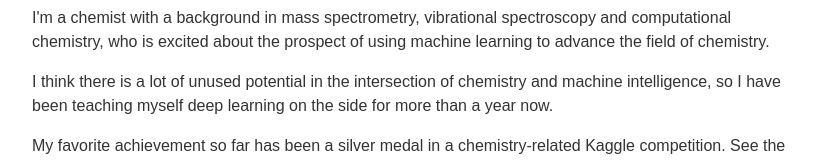
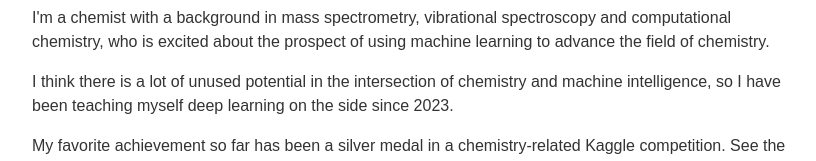
Before and after one commit to frenio/frenio.github.io, a plain HTML site: page content/about.html in a window 1280 px wide. Shown: the part 633-794 px from the top of the page, without its empty margins (228-1044 px from the left). Drawn offline with Linux system fonts and the light colour scheme.

Commit message:
Update about.html

```diff
--- a/content/about.html
+++ b/content/about.html
@@ -35,7 +35,7 @@
     			I'm a chemist with a background in mass spectrometry, vibrational spectroscopy and computational chemistry, who is excited about the prospect of using machine learning to advance the field of chemistry.
     			</p>
      			<p>
-    			I think there is a lot of unused potential in the intersection of chemistry and machine intelligence, so I have been teaching myself deep learning on the side for more than a year now.
+    			I think there is a lot of unused potential in the intersection of chemistry and machine intelligence, so I have been teaching myself deep learning on the side since 2023.
     			</p>
      			<p>
     			My favorite achievement so far has been a silver medal in a chemistry-related Kaggle competition. See the Projects page and Blog for more. For my publications in traditional chemistry see the Publications page.
```
